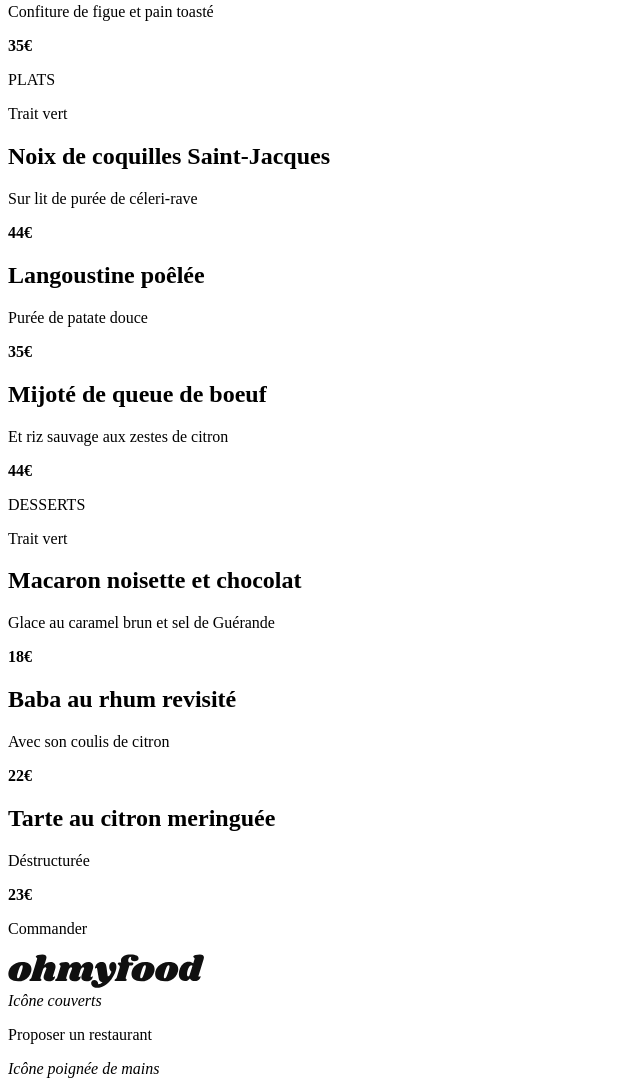
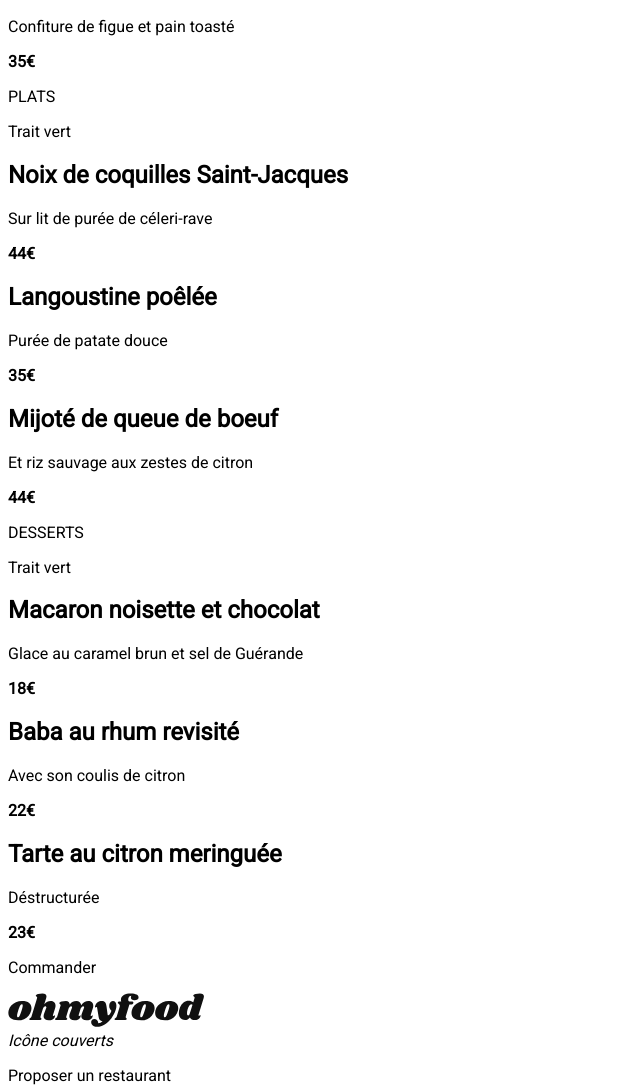
Before and after one commit to ArthurB2077/ohmyfood, a plain HTML site: page html/la-note-enchantee.html in a window 1280 px wide. Shown: the part 923-2012 px from the top of the page, without its empty margins (0-640 px from the left). Drawn offline with Linux system fonts and the light colour scheme; a web font is replaced by a local one.

Commit message:
OP-3-9: base directory done

```diff
--- a/html/la-note-enchantee.html
+++ b/html/la-note-enchantee.html
@@ -6,6 +6,7 @@
     <meta name="viewport" content="width=device-width, initial-scale=1.0">
     <!--Setting the viewport to make your website look good on all devices-->
     <link href="../fontawesome-free-5.15.3-web/css/all.css" rel="stylesheet">
+    <link href="../scss/main.css" rel="stylesheet">
 </head>
 
 <body>
--- /dev/null
+++ b/scss/base/_sizing.scss
@@ -0,0 +1,7 @@
+html {
+  box-sizing: border-box;
+}
+
+*, *::before, *::after {
+  box-sizing: inherit;
+}
--- a/scss/base/_typography.scss
+++ b/scss/base/_typography.scss
@@ -3,3 +3,10 @@
 
 $roboto:'Roboto', sans-serif;
 $shrikhand:'Shrikhand', cursive;
+
+body {
+  font-family: $roboto;
+  .title {
+    font-family: $shrikhand;
+  }
+}
--- a/scss/main.scss
+++ b/scss/main.scss
@@ -1 +1,2 @@
 @import "base/typography";
+@import "base/sizing";
```
Also changed, not shown: html/a-la-francaise.html (+1 -0 lines), html/acceuil.html (+1 -0 lines), html/la-palette-du-gout.html (+1 -0 lines), html/le-delice-des-sens.html (+1 -0 lines), scss/main.css, scss/utils/_variables.scss (added).
